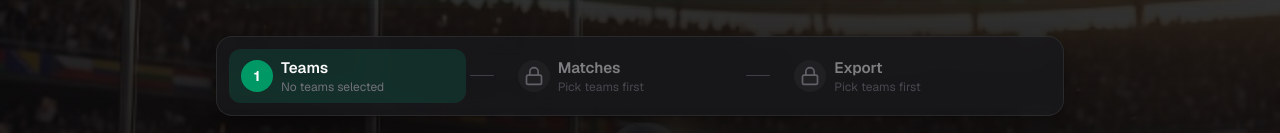
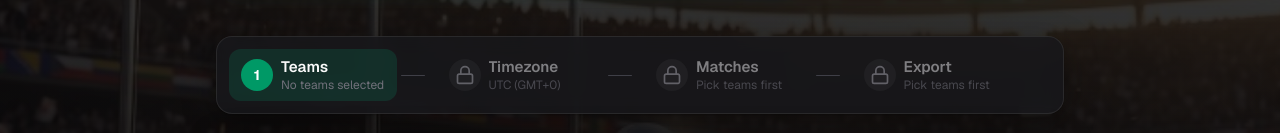
Before and after one commit to jonathanbcsouza/event-ical, a Next.js app: page / in a window 1280 px wide. Shown: the part 423-556 px from the top of the page. Built offline with nearby package versions, Linux system fonts and the light colour scheme; no server answers.

Commit message:
feat(ui): split timezone into its own step

```diff
--- a/components/HomePage.tsx
+++ b/components/HomePage.tsx
@@ -12,7 +12,7 @@ import {
 import { MatchList } from "@/components/MatchList";
 import { SiteFooter } from "@/components/SiteFooter";
 import { StepCard } from "@/components/StepCard";
-import { StepRail, type StepRailItem } from "@/components/StepRail";
+import { StepRail, type StepRailItem, type StepStatus } from "@/components/StepRail";
 import { TeamPicker, TeamPickerControls, teamSummary } from "@/components/TeamPicker";
 import { TimezonePicker } from "@/components/TimezonePicker";
 import { ViewToggle, type ViewMode } from "@/components/ViewToggle";
@@ -25,6 +25,7 @@ import {
 import {
   DEFAULT_TIME_ZONE,
   detectTimeZone,
+  getTimeZoneDisplayName,
   isValidTimeZone,
 } from "@/lib/timezones";
 
@@ -119,34 +120,41 @@ export function HomePage({ matches, serverNow }: HomePageProps) {
 
   const showList = view === "list" || matchTab === "past";
 
+  function getStepStatus(step: number): StepStatus {
+    if (!hasTeams && step > 1) return "locked";
+    if (activeStep === step) return "active";
+    if (activeStep > step) return "done";
+    return "todo";
+  }
+
   const steps: StepRailItem[] = [
     {
       n: 1,
       label: "Teams",
       summary: teamSummary(selectedTeams),
-      status: activeStep === 1 ? "active" : "done",
+      status: getStepStatus(1),
     },
     {
       n: 2,
+      label: "Timezone",
+      summary: getTimeZoneDisplayName(timeZone),
+      status: getStepStatus(2),
+    },
+    {
+      n: 3,
       label: "Matches",
       summary: hasTeams
         ? `${nextMatches.length} upcoming · ${pastMatches.length} past`
         : "Pick teams first",
-      status: !hasTeams
-        ? "locked"
-        : activeStep === 2
-          ? "active"
-          : activeStep > 2
-            ? "done"
-            : "todo",
+      status: getStepStatus(3),
     },
     {
-      n: 3,
+      n: 4,
       label: "Export",
       summary: hasTeams
         ? `${exportMatchCount} ${exportMatchCount === 1 ? "match" : "matches"} live`
         : "Pick teams first",
-      status: !hasTeams ? "locked" : activeStep === 3 ? "active" : "todo",
+      status: getStepStatus(4),
     },
   ];
 
@@ -186,12 +194,31 @@ export function HomePage({ matches, serverNow }: HomePageProps) {
           {activeStep === 2 && (
             <StepCard
               step={2}
+              title="Choose your timezone"
+              description="Set when kickoffs and calendar events appear for you."
+              canComplete={hasTeams}
+              pendingLabel="Pick teams first"
+              doneLabel="Next"
+              onDone={() => goToStep(3)}
+            >
+              <TimezonePicker
+                layout="step"
+                value={timeZone}
+                detected={detectedTimeZone}
+                onChange={handleTimeZoneChange}
+              />
+            </StepCard>
+          )}
+
+          {activeStep === 3 && (
+            <StepCard
+              step={3}
               title="Choose your matches"
               description="Review upcoming games or past results. Scores update every 30 minutes."
               canComplete={hasTeams}
               pendingLabel="Pick teams first"
               doneLabel="Next"
-              onDone={() => goToStep(3)}
+              onDone={() => goToStep(4)}
               badge={
                 (matchTab === "next" ? nextMatches : pastMatches).length > 0 ? (
                   <span className="shrink-0 rounded-full bg-emerald-600 px-2 py-0.5 text-xs font-medium text-white">
@@ -205,15 +232,7 @@ export function HomePage({ matches, serverNow }: HomePageProps) {
                 ) : undefined
               }
             >
-              <div className="mb-4 space-y-4">
-                <div className="rounded-lg border border-zinc-200 bg-zinc-50 px-3 py-2 dark:border-zinc-800 dark:bg-zinc-900/50">
-                  <TimezonePicker
-                    value={timeZone}
-                    detected={detectedTimeZone}
-                    onChange={handleTimeZoneChange}
-                  />
-                </div>
-
+              <div className="mb-4">
                 <MatchBrowser
                   activeTab={matchTab}
                   onActiveTabChange={setMatchTab}
@@ -299,9 +318,9 @@ export function HomePage({ matches, serverNow }: HomePageProps) {
             </StepCard>
           )}
 
-          {activeStep === 3 && (
+          {activeStep === 4 && (
             <StepCard
-              step={3}
+              step={4}
               title="Export your calendar"
               description={
                 hasTeams
--- a/components/StepRail.tsx
+++ b/components/StepRail.tsx
@@ -86,7 +86,7 @@ function StepRailButton({
       <span className="min-w-0 flex-1">
         <span
           className={cn(
-            "block truncate text-sm font-semibold sm:text-[0.95rem]",
+            "block truncate text-xs font-semibold sm:text-[0.95rem]",
             isActive
               ? "text-zinc-900 dark:text-zinc-50"
               : "text-zinc-600 dark:text-zinc-300",
--- a/components/TimezonePicker.tsx
+++ b/components/TimezonePicker.tsx
@@ -7,39 +7,39 @@ import {
   getTimeZoneLabel,
   getTimeZoneOffsetLabel,
 } from "@/lib/timezones";
+import { cn } from "@/lib/utils";
 
 type TimezonePickerProps = {
   value: string;
   detected: string;
   onChange: (tz: string) => void;
+  layout?: "inline" | "step";
 };
 
 export function TimezonePicker({
   value,
   detected,
   onChange,
+  layout = "inline",
 }: TimezonePickerProps) {
   const extra = ensureKnownTimeZone(value);
   const detectedExtra =
     detected !== value ? ensureKnownTimeZone(detected) : [];
   const offset = getTimeZoneOffsetLabel(value);
+  const detectedLabel = getTimeZoneOffsetLabel(detected);
 
-  return (
-    <div className="flex flex-col gap-2 sm:flex-row sm:items-center sm:justify-between">
-      <label
-        htmlFor="timezone-select"
-        className="flex items-center gap-2 text-sm font-medium text-zinc-700 dark:text-zinc-300"
-      >
-        <Icon icon={Globe} className="size-4 text-emerald-600" />
-        Times shown in
-      </label>
-      <div className="flex items-center gap-2">
+  const select = (
     <div className="relative">
       <select
         id="timezone-select"
         value={value}
         onChange={(e) => onChange(e.target.value)}
-            className="w-full appearance-none rounded-lg border border-zinc-300 bg-white px-3 py-1.5 pr-8 text-sm text-zinc-900 shadow-sm focus:border-emerald-500 focus:outline-none focus:ring-1 focus:ring-emerald-500 dark:border-zinc-700 dark:bg-zinc-900 dark:text-zinc-100 sm:w-auto"
+        className={cn(
+          "w-full appearance-none rounded-lg border border-zinc-300 bg-white text-zinc-900 shadow-sm focus:border-emerald-500 focus:outline-none focus:ring-2 focus:ring-emerald-500/30 dark:border-zinc-700 dark:bg-zinc-900 dark:text-zinc-100",
+          layout === "step"
+            ? "px-4 py-3 pr-10 text-base"
+            : "px-3 py-1.5 pr-8 text-sm sm:w-auto",
+        )}
       >
         {[...extra, ...detectedExtra].map((z) => (
           <option key={z.id} value={z.id}>
@@ -56,15 +56,68 @@ export function TimezonePicker({
           </optgroup>
         ))}
       </select>
-          <span className="pointer-events-none absolute right-2 top-1/2 -translate-y-1/2 text-zinc-400">
+      <span className="pointer-events-none absolute right-3 top-1/2 -translate-y-1/2 text-zinc-400">
         ▾
       </span>
     </div>
+  );
+
+  if (layout === "step") {
+    return (
+      <div className="mx-auto max-w-md space-y-5">
+        <div className="text-center">
+          <span className="inline-flex size-12 items-center justify-center rounded-full bg-emerald-600/10 text-emerald-600 dark:bg-emerald-500/15 dark:text-emerald-400">
+            <Icon icon={Globe} className="size-6" />
+          </span>
+          <p className="mt-3 text-sm text-zinc-600 dark:text-zinc-400">
+            Match times and calendar events will use this timezone.
+          </p>
+        </div>
+
+        <div className="space-y-2">
+          <label
+            htmlFor="timezone-select"
+            className="block text-sm font-medium text-zinc-700 dark:text-zinc-300"
+          >
+            Your timezone
+          </label>
+          {select}
+          <p className="text-xs text-zinc-500">
+            Currently {offset || "UTC"} — kickoff times update as you change this.
+          </p>
+        </div>
+
         {value !== detected && (
           <button
             type="button"
             onClick={() => onChange(detected)}
-            title={`Reset to your detected timezone (${getTimeZoneOffsetLabel(detected)})`}
+            className="w-full rounded-lg border border-zinc-300 px-4 py-2.5 text-sm font-medium text-zinc-700 transition-colors hover:bg-zinc-50 dark:border-zinc-700 dark:text-zinc-200 dark:hover:bg-zinc-800"
+          >
+            Use my timezone
+            {detectedLabel ? ` (${detectedLabel})` : ""}
+          </button>
+        )}
+        <span className="sr-only">Current offset {offset}</span>
+      </div>
+    );
+  }
+
+  return (
+    <div className="flex flex-col gap-2 sm:flex-row sm:items-center sm:justify-between">
+      <label
+        htmlFor="timezone-select"
+        className="flex items-center gap-2 text-sm font-medium text-zinc-700 dark:text-zinc-300"
+      >
+        <Icon icon={Globe} className="size-4 text-emerald-600" />
+        Times shown in
+      </label>
+      <div className="flex items-center gap-2">
+        {select}
+        {value !== detected && (
+          <button
+            type="button"
+            onClick={() => onChange(detected)}
+            title={`Reset to your detected timezone (${detectedLabel})`}
             className="whitespace-nowrap rounded-lg border border-zinc-300 px-2 py-1.5 text-xs text-zinc-600 hover:bg-zinc-50 dark:border-zinc-700 dark:text-zinc-300 dark:hover:bg-zinc-800"
           >
             Use my zone
--- a/lib/timezones.ts
+++ b/lib/timezones.ts
@@ -118,6 +118,18 @@ export function getTimeZoneLabel(option: TimeZoneOption): string {
   return offset ? `${option.city} (${offset})` : option.city;
 }
 
+export function getTimeZoneDisplayName(tz: string): string {
+  const extra = ensureKnownTimeZone(tz);
+  if (extra.length > 0) return getTimeZoneLabel(extra[0]);
+  for (const group of TIME_ZONE_GROUPS) {
+    const zone = group.zones.find((z) => z.id === tz);
+    if (zone) return getTimeZoneLabel(zone);
+  }
+  const offset = getTimeZoneOffsetLabel(tz);
+  const city = tz.replace(/_/g, " ");
+  return offset ? `${city} (${offset})` : city;
+}
+
 export function ensureKnownTimeZone(tz: string): TimeZoneOption[] {
   // If the detected/selected zone isn't in the curated list, expose it so the
   // picker can still show and select it.
```
Lines whose indentation alone changed are shown as unchanged.
